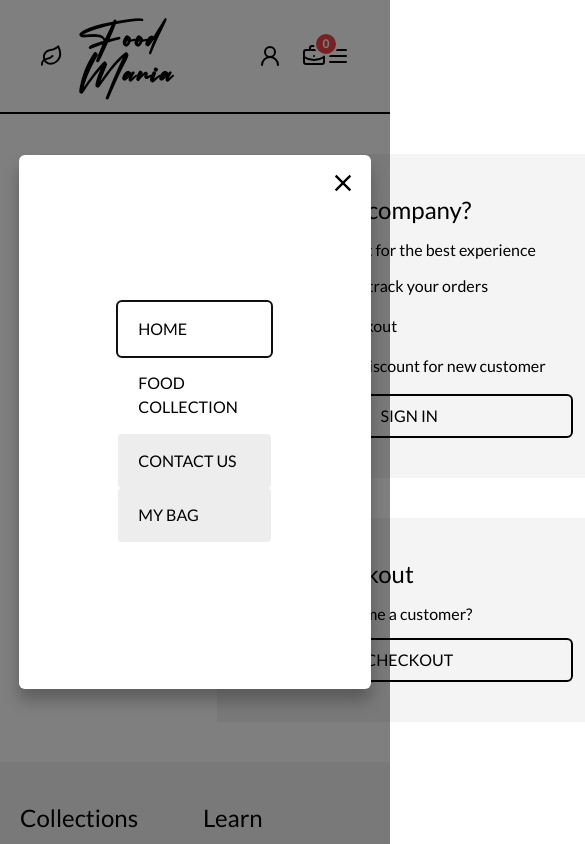
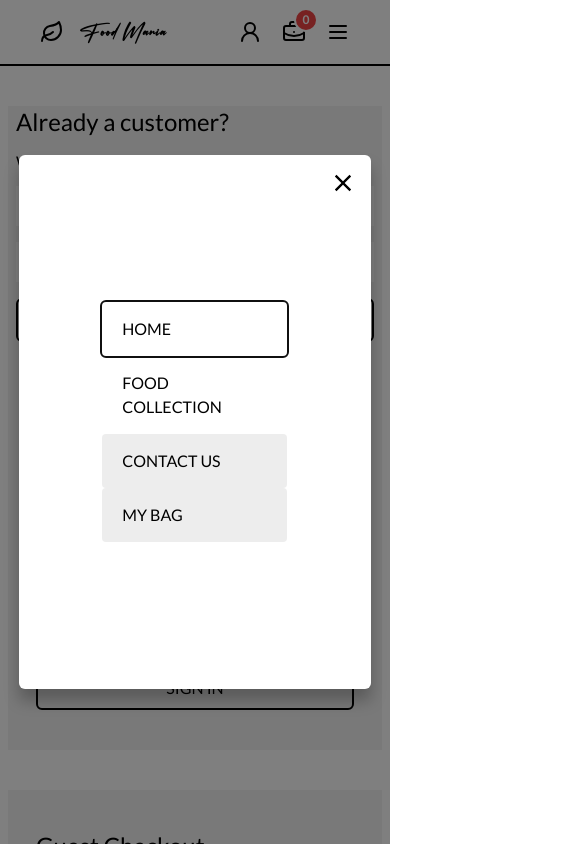
Before and after one commit to lokesh168/Ecom, a React (Vite) app: page /account in a window 390 px wide. Both pictures are taken after a click on the icon 338 px from the left and 56 px from the top of the page. Shown: the top 844 px of the page, 585 px wide, since content can reach past the window. Built offline with nearby package versions, Linux system fonts and the light colour scheme.

Commit message:
add responsiveness in account page

```diff
--- a/src/components/Navbar.jsx
+++ b/src/components/Navbar.jsx
@@ -23,7 +23,7 @@ const Navbar = () => {
             >
                 <ul
                     id="navbar"
-                    className="flex md:space-x-5 flex-col p-20 py-32 rounded-md"
+                    className="flex md:space-x-5 flex-col p-16 py-32 rounded-md"
                 >
                     <NavLink to="/" className="uppercase">
                         Home
@@ -43,7 +43,7 @@ const Navbar = () => {
                 <div className="flex space-x-4 items-center">
                     <Leaf />
                     <Link to="/">
-                        <h2 className="font-signature text-3xl font-bold tracking-wider">
+                        <h2 className="font-signature text-sm md:text-3xl font-bold tracking-wider">
                             Food Mania
                         </h2>
                     </Link>
@@ -72,9 +72,9 @@ const Navbar = () => {
                             {totalUniqueItems}
                         </div>
                     </Link>
-                </div>
-                <div className="md:hidden">
-                    <Menu onClick={onOpenModal} />
+                    <div className="md:hidden">
+                        <Menu onClick={onOpenModal} />
+                    </div>
                 </div>
             </div>
         </nav>
--- a/src/pages/Accounts.jsx
+++ b/src/pages/Accounts.jsx
@@ -3,8 +3,8 @@ import Modal from "../components/Modal";
 
 const Accounts = () => {
     return (
-        <section className="px-10 py-5 mt-5 flex justify-evenly">
-            <div className="py-10 px-7 h-80 w-96 bg-[#F4F4F4]">
+        <section className="px-2 md:px-10 py-5 mt-5 md:flex md:justify-evenly">
+            <div className="px-2 md:py-10  h-80 md:w-96 bg-[#F4F4F4]">
                 <h1 className="mb-3 text-2xl">Already a customer?</h1>
                 <p className="mb-3 font-medium">
                     Welcome back! Sign in for faster checkout.
@@ -23,9 +23,8 @@ const Accounts = () => {
                     sign in
                 </button>
             </div>
-
             <div>
-                <div className="py-10 px-7  w-96 bg-[#F4F4F4]">
+                <div className="py-10 px-7  md:w-96 bg-[#F4F4F4]">
                     <h1 className="mb-3 text-2xl">New to our company?</h1>
                     <p className="mb-3 font-medium">
                         Create an account for the best experience
@@ -47,7 +46,7 @@ const Accounts = () => {
                     </button>
                 </div>
 
-                <div className="py-10 px-7 mt-10 w-96 bg-[#F4F4F4]">
+                <div className="py-10 px-7 mt-10 md:w-96 bg-[#F4F4F4]">
                     <h1 className="mb-3 text-2xl">Guest Checkout</h1>
                     <p className="mb-3 font-medium">
                         No ready to become a customer?
@@ -58,7 +57,9 @@ const Accounts = () => {
                     </button>
                 </div>
             </div>
-            <Modal />
+            <div className="hidden md:block">
+                <Modal />
+            </div>{" "}
         </section>
     );
 };
```
